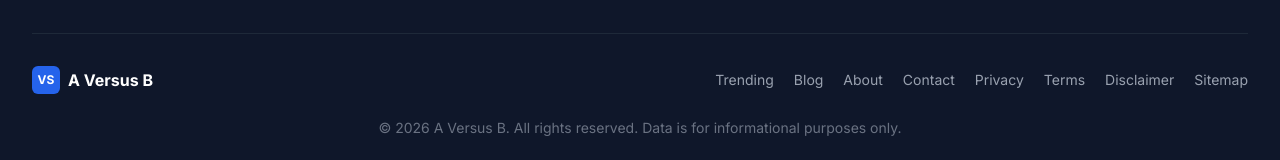
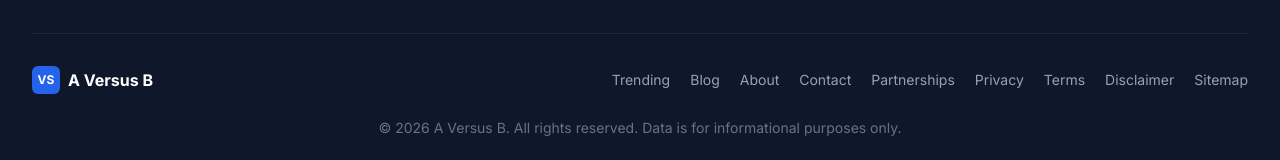
Before and after one commit to danielrozin/Comparison, a Next.js app: page / in a window 1280 px wide. Shown: the part 4915-5075 px from the top of the page. Built offline with nearby package versions, Linux system fonts and the light colour scheme; no server answers; the database is empty.

Commit message:
feat: add partnerships link to footer nav and sitemap
Co-Authored-By: Paperclip <noreply@paperclip.ing>

```diff
--- a/src/app/sitemap.ts
+++ b/src/app/sitemap.ts
@@ -14,6 +14,7 @@ export default async function sitemap(): Promise<MetadataRoute.Sitemap> {
     { url: `${SITE_URL}/trending`, lastModified: now, changeFrequency: "daily", priority: 0.9 },
     { url: `${SITE_URL}/about`, lastModified: now, changeFrequency: "monthly", priority: 0.5 },
     { url: `${SITE_URL}/contact`, lastModified: now, changeFrequency: "monthly", priority: 0.4 },
+    { url: `${SITE_URL}/partnerships`, lastModified: now, changeFrequency: "monthly", priority: 0.5 },
     { url: `${SITE_URL}/search`, lastModified: now, changeFrequency: "weekly", priority: 0.6 },
     { url: `${SITE_URL}/changelog`, lastModified: now, changeFrequency: "weekly", priority: 0.5 },
     { url: `${SITE_URL}/privacy`, lastModified: now, changeFrequency: "yearly", priority: 0.2 },
--- a/src/components/layout/Footer.tsx
+++ b/src/components/layout/Footer.tsx
@@ -75,6 +75,7 @@ export function Footer() {
               <Link href="/blog" className="text-sm text-gray-400 hover:text-white transition-colors">Blog</Link>
               <Link href="/about" className="text-sm text-gray-400 hover:text-white transition-colors">About</Link>
               <Link href="/contact" className="text-sm text-gray-400 hover:text-white transition-colors">Contact</Link>
+              <Link href="/partnerships" className="text-sm text-gray-400 hover:text-white transition-colors">Partnerships</Link>
               <Link href="/privacy" className="text-sm text-gray-400 hover:text-white transition-colors">Privacy</Link>
               <Link href="/terms" className="text-sm text-gray-400 hover:text-white transition-colors">Terms</Link>
               <Link href="/disclaimer" className="text-sm text-gray-400 hover:text-white transition-colors">Disclaimer</Link>
```
